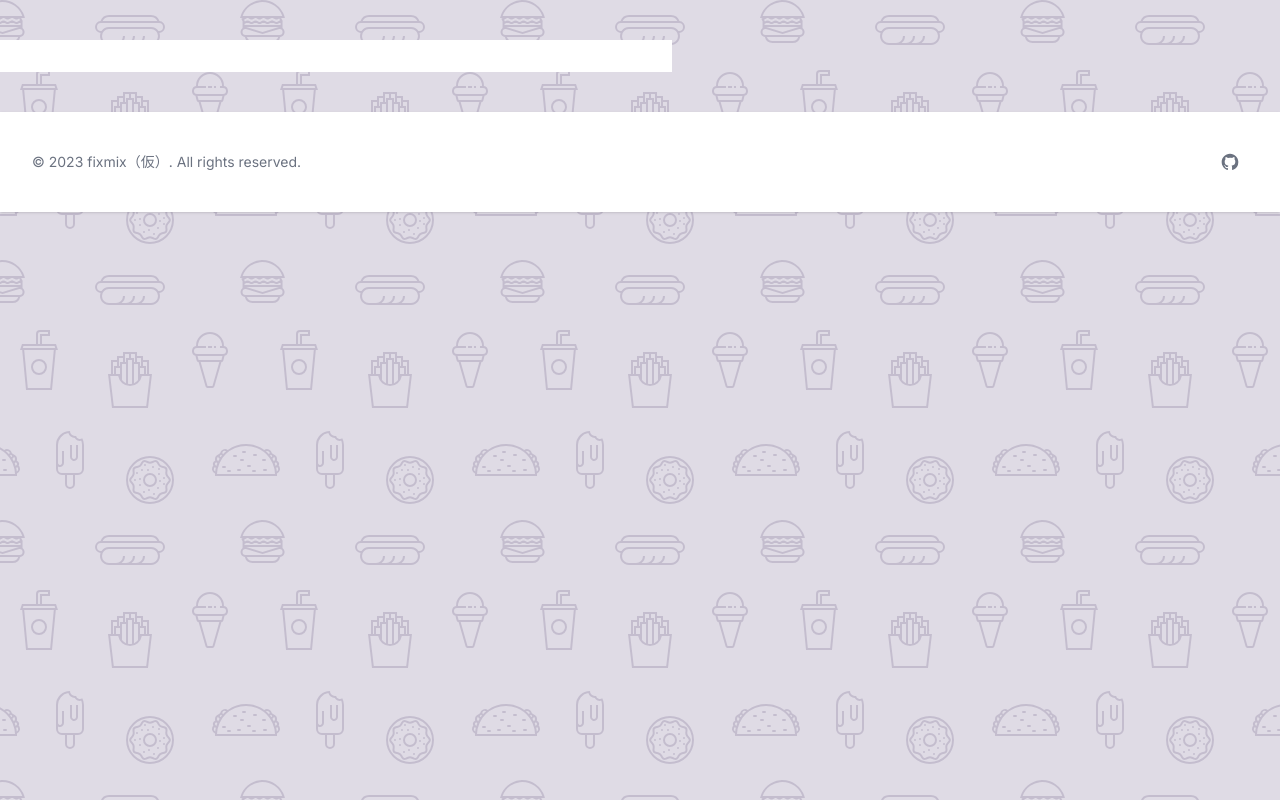
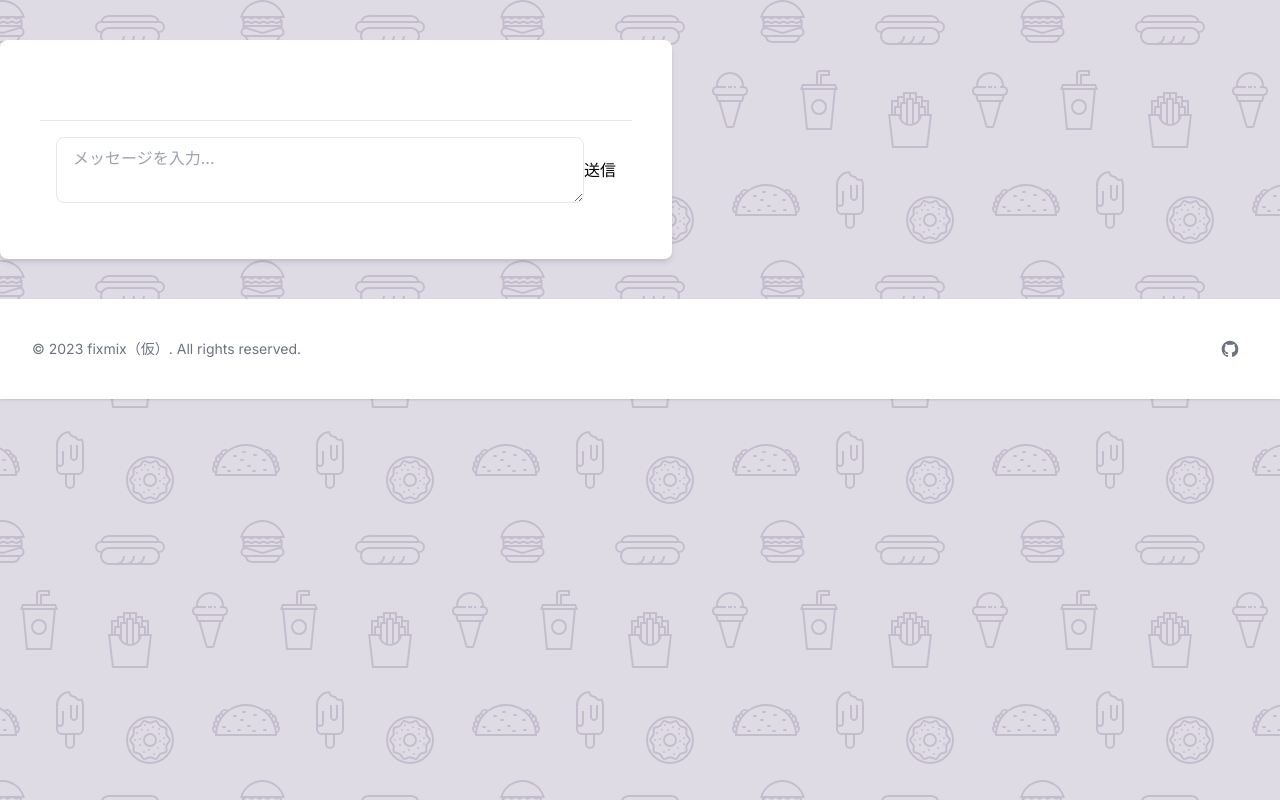
Before and after one commit to fixmix-hackathon/fixmix, a Next.js app: page / in a window 1280 px wide. Built offline with nearby package versions, Linux system fonts and the light colour scheme.

Commit message:
✨ それぞれのチャットを表示するUIを追加

```diff
--- a/app/page.tsx
+++ b/app/page.tsx
@@ -3,6 +3,7 @@
 import { Flex } from "@chakra-ui/react"
 import type { NextPage } from "next"
 import { useState } from "react"
+import { AnimatePresence } from "framer-motion"
 import Chat from "./components/Chat"
 import InputForm from "./components/InputForm"
 import { Message } from "./types/custom"
@@ -53,10 +54,17 @@ const Home: NextPage = () => {
   }
 
   return (
-    <div className="w-full max-w-2xl bg-white p-4 my-10">
-
+    <div className="w-full max-w-2xl bg-white md:rounded-lg md:shadow-md p-4 md:p-10 my-10">
+      <div className="mb-10">
+        <AnimatePresence>
+          {chats.slice(1, chats.length).map((chat, index) => {
+            return <Chat role={chat.role} content={chat.content} key={index} />;
+          })}
+        </AnimatePresence>
+      </div>
+      <InputForm onSubmit={handleSubmit} />
     </div>
-  );
-};
+  )
+}
 
 export default Home
```
